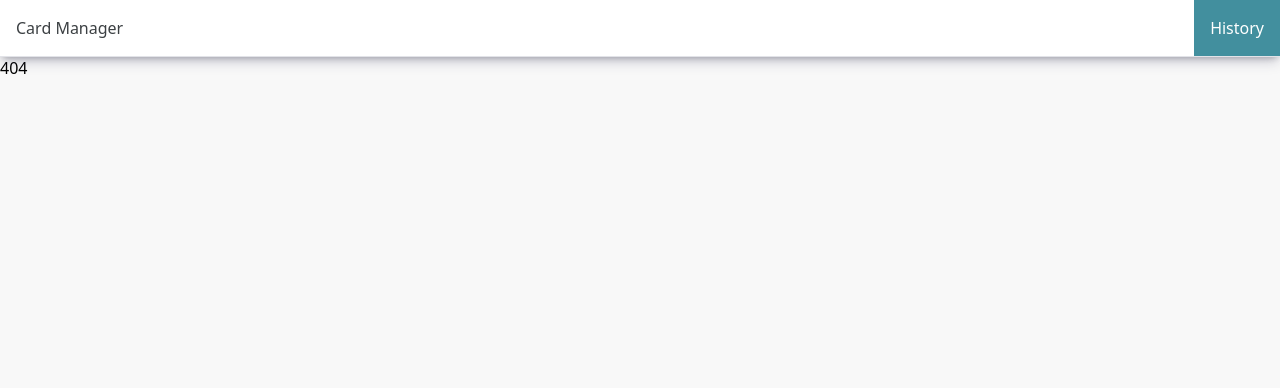
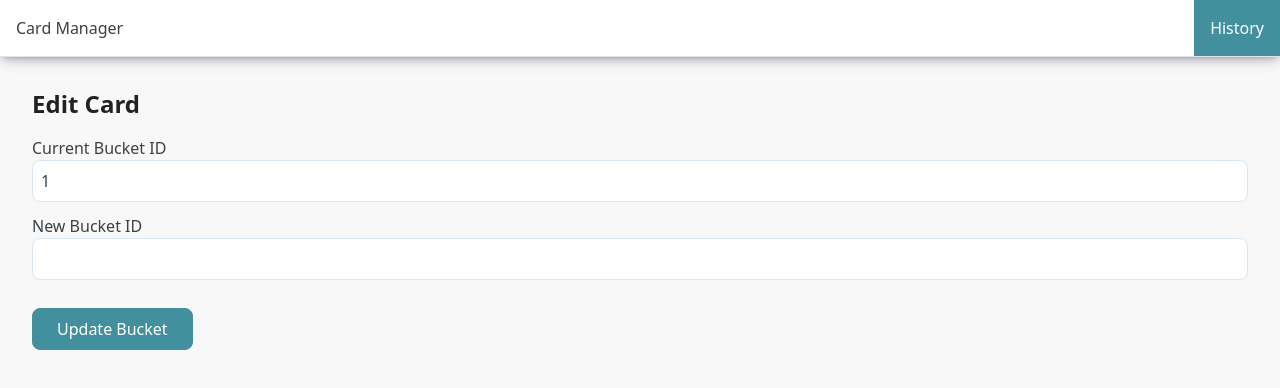
Before and after one commit to ashutosh44ks/convin-march, a React (Create React App) app: page /convin-march/edit_card/1/1 in a window 1280 px wide. Before the commit this address had no page. Shown: the top 388 px of the page. Built offline with nearby package versions, Linux system fonts and the light colour scheme.

Commit message:
fix Edit card crash

```diff
--- a/src/App.js
+++ b/src/App.js
@@ -18,7 +18,7 @@ function App() {
             <Route path="/convin-march/" element={<Home />} />
             <Route path="/" element={<Home />} />
             <Route path="/convin-march/create_card" element={<AddCard />} />
-            <Route path="/convin-march/edit_card/:id" element={<EditCard />} />
+            <Route path="/convin-march/edit_card/:bucketId/:id" element={<EditCard />} />
             <Route path="/convin-march/history" element={<History />} />
             <Route path="*" element={<div>404</div>} />
           </Routes>
--- a/src/components/Card.js
+++ b/src/components/Card.js
@@ -27,7 +27,7 @@ const Card = ({ card, selectedCards, setSelectedCards }) => {
             <div className="flex gap-2 items-center">
               <button
                 className="p-2"
-                onClick={() => navigate(`/convin-march/edit_card/${card.id}`)}
+                onClick={() => navigate(`/convin-march/edit_card/${card.bucketId}/${card.id}`)}
               >
                 <RiEditBoxLine />
               </button>
--- a/src/pages/EditCard.js
+++ b/src/pages/EditCard.js
@@ -1,16 +1,12 @@
 import { useState } from "react";
-import { useDispatch, useSelector } from "react-redux";
+import { useDispatch } from "react-redux";
 import { useParams, useNavigate } from "react-router-dom";
 import { editCard } from "../redux";
 
 const EditCard = () => {
   const dispatch = useDispatch();
   const navigate = useNavigate();
-  const { id } = useParams();
-
-  const card = useSelector((state) =>
-    state.cards.cards.find((card) => card.id === id)
-  );
+  const { bucketId, id } = useParams();
   const [inputBucketId, setInputBucketId] = useState("");
 
   return (
@@ -25,20 +21,16 @@ const EditCard = () => {
         }}
       >
         <div className="my-3">
-          <label className="text-dark-2">
-            Current Bucket ID
-          </label>
-          <input
-            className="w-full"
-            type="text"
-            value={card.bucketId}
-            readOnly
-          />
+          <label className="text-dark-2">Current Bucket ID</label>
+            <input
+              className="w-full"
+              type="text"
+              value={bucketId}
+              readOnly
+            />
         </div>
         <div className="my-3">
-          <label className="text-dark-2">
-            New Bucket ID
-          </label>
+          <label className="text-dark-2">New Bucket ID</label>
           <input
             className="w-full"
             type="text"
@@ -47,10 +39,7 @@ const EditCard = () => {
             required
           />
         </div>
-        <button
-          className="btn btn-primary mt-4"
-          type="submit"
-        >
+        <button className="btn btn-primary mt-4" type="submit">
           Update Bucket
         </button>
       </form>
```
